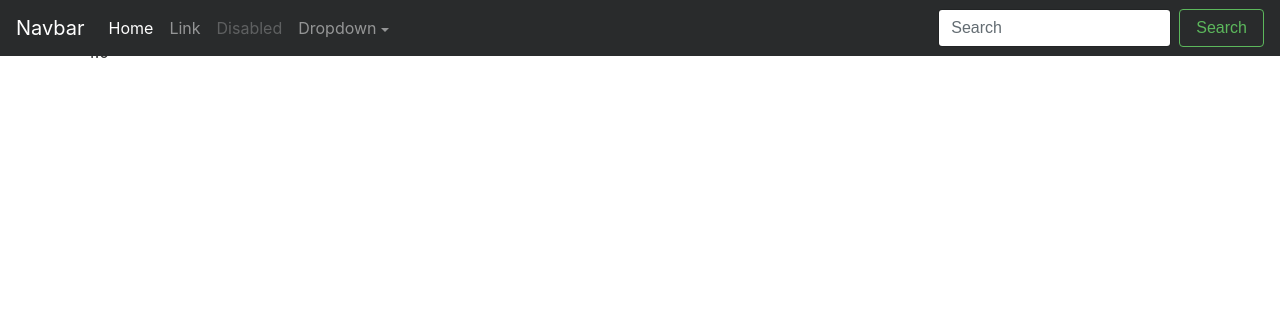
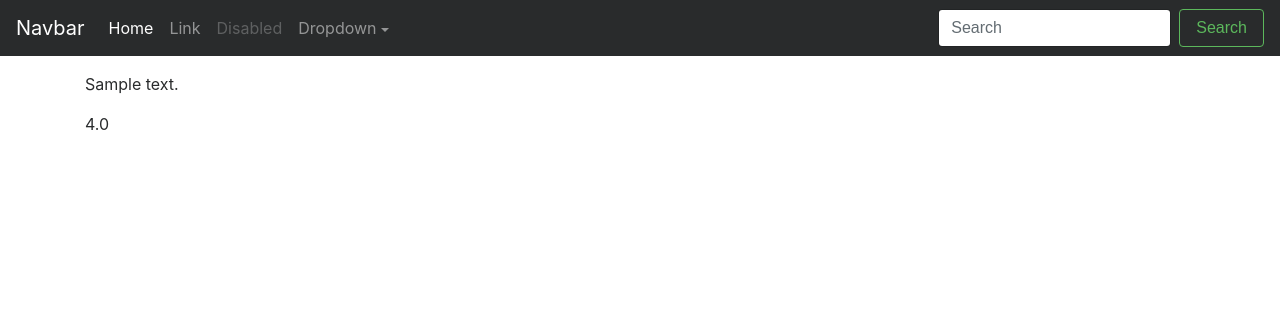
Before and after one commit to kakshay21/Hackathon3.0, a Django app: a page that uses templates/dashboard.html in a window 1280 px wide. Shown: the top 316 px of the page. Run offline with Django 3.2, Linux system fonts and the light colour scheme; tables that the repository leaves empty hold one stand-in row (values such as "Sample post"); some libraries are stand-ins or nearby versions.

Commit message:
remove links

```diff
--- a/templates/dashboard.html
+++ b/templates/dashboard.html
@@ -5,7 +5,6 @@
     <meta name="viewport" content="width=device-width, initial-scale=1, shrink-to-fit=no">
     <meta name="description" content="">
     <meta name="author" content="">
-    <link rel="icon" href="../../favicon.ico">
 
     <title>Starter Template for Bootstrap</title>
 
@@ -13,7 +12,6 @@
     <link rel="stylesheet" href="https://maxcdn.bootstrapcdn.com/bootstrap/4.0.0-alpha.6/css/bootstrap.min.css" integrity="sha384-rwoIResjU2yc3z8GV/NPeZWAv56rSmLldC3R/AZzGRnGxQQKnKkoFVhFQhNUwEyJ" crossorigin="anonymous">
 
     <!-- Custom styles for this template -->
-    <link href="starter-template.css" rel="stylesheet">
   </head>
 
   <body>
@@ -52,8 +50,9 @@
     </nav>
 
     <div class="container">
-
-
+    <br>
+    <br>
+    <br>
         {% for re in reviews %}
           <p>{{ re }}</p>
         {% endfor %}
```
